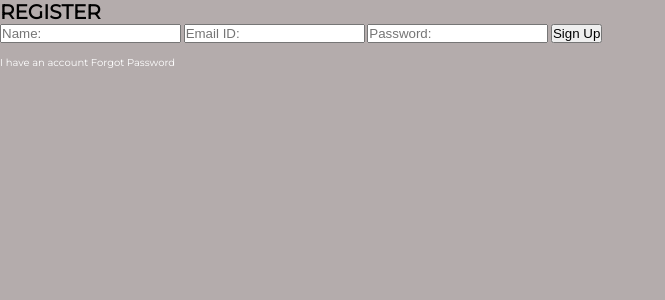
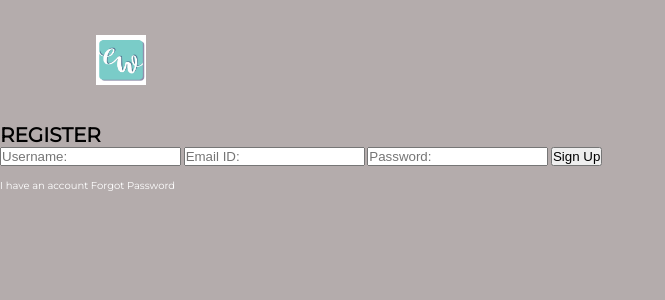
Before and after one commit to DevEca/ExpressWrite, a Flask app: page /register in a window 1280 px wide. Shown: the top 300 px of the page, without its empty margins (0-665 px from the left). Run offline with Flask 2, Linux system fonts and the light colour scheme; some libraries are stand-ins or nearby versions.

Commit message:
Update register.html

```diff
--- a/templates/register.html
+++ b/templates/register.html
@@ -8,12 +8,14 @@
     <title>Register</title>
 </head>
 <body>
-
+    <div class="navbar">
+        <a href="{{ url_for('transagain') }}"><img src="{{url_for('static', filename='img/logo.png')}}" class="logo"></a>
+    </div>
     {{data}}
 
         <h1>REGISTER</h1>
             <form method="POST", action="{{url_for('register')}}">
-                <input type="text" id="name" name="name"  placeholder="Name:" required>
+                <input type="text" id="name" name="name"  placeholder="Username:" required>
                 <input type="email" id="email" name="email"  placeholder="Email ID:" required>
                 <input type="password" id="password "name="password" placeholder="Password:" required>
                 <input type="submit" class="btn" value="Sign Up"></br>
```
